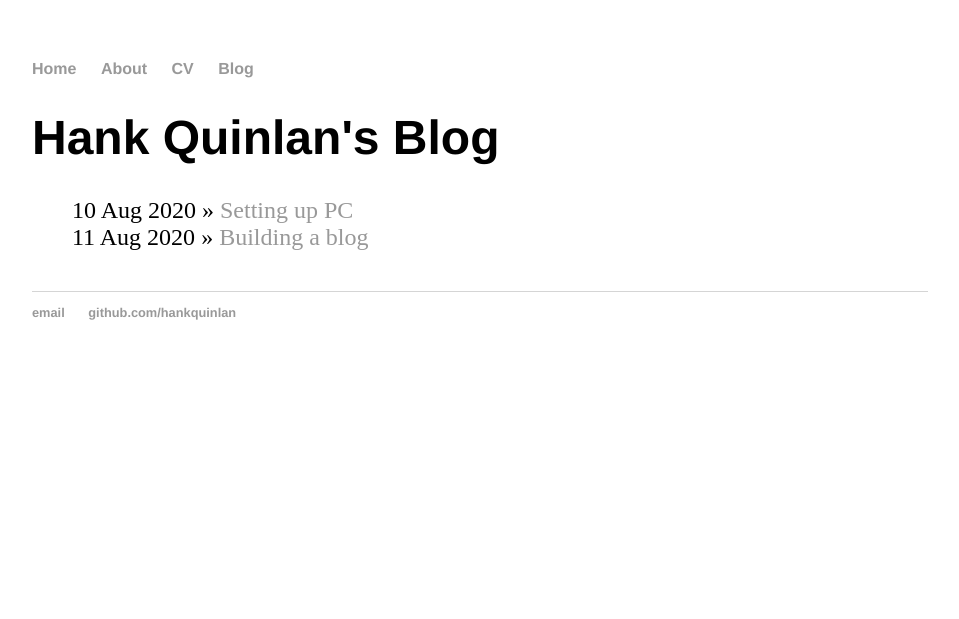
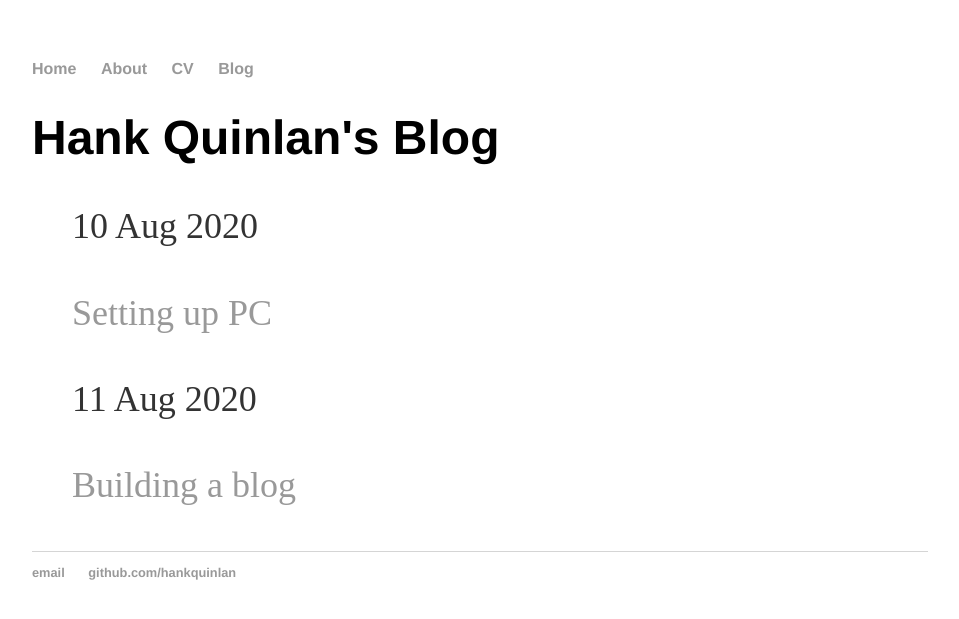
Before and after one commit to anil-sengul/anil-sengul.github.io, a Jekyll site: the page built from blog/index.html, in a window 1280 px wide. Shown: the top 619 px of the page, without its empty margins (160-1119 px from the left). Built offline with Jekyll 4.4.1, drawn with Linux system fonts in a browser that asks for light colours.

Commit message:
second page is added.

```diff
--- a/blog/index.html
+++ b/blog/index.html
@@ -7,8 +7,10 @@ title: Hank Quinlan's Blog
 <ul class="posts">
   {% for post in site.posts reversed%}
   <li>
-    <span>{{ post.date | date_to_string }}</span> »
-    <a href="{{ post.url }}" title="{{ post.title }}">{{ post.title }}</a>
+    <p>{{ post.date | date_to_string }}</p>
+    <p>
+      <a href="{{ post.url }}" title="{{ post.title }}">{{ post.title }}</a>
+    </p>
   </li>
   {% endfor %}
 </ul>
```
